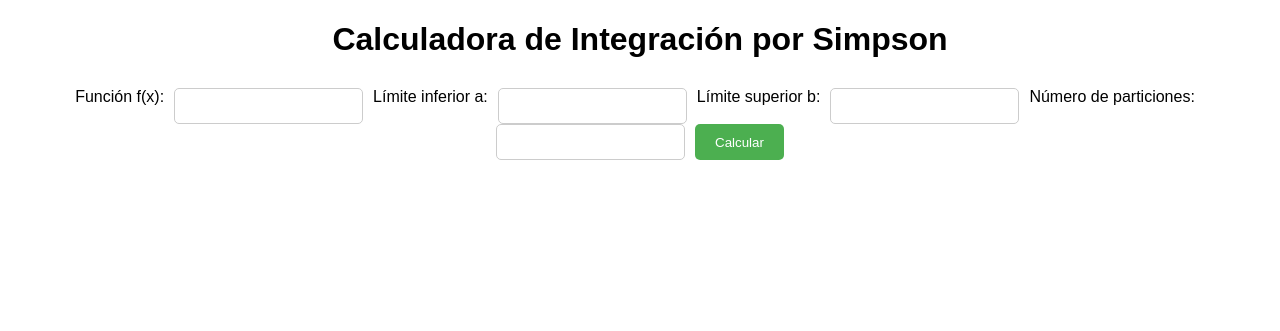
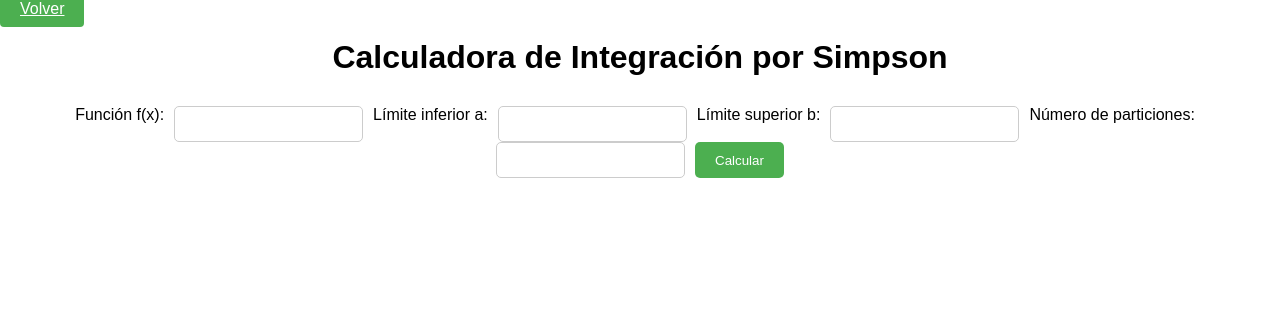
Before and after one commit to wshilman/Modelado-y-Simulacion, a plain HTML site: page simpson/index.html in a window 1280 px wide. Drawn offline with nearby package versions, Linux system fonts and the light colour scheme.

Commit message:
Add: back button

```diff
--- a/simpson/index.html
+++ b/simpson/index.html
@@ -7,6 +7,8 @@
 	<script src="https://cdn.jsdelivr.net/npm/chart.js"></script>
 </head>
 <body>
+	<a href="../index.html" style="background-color: #4CAF50; color: white; padding: 10px 20px; border: none; border-radius: 4px; cursor: pointer;">Volver</a>
+
 	<h1>Calculadora de Integración por Simpson</h1>
 	<form>
 		<label for="funcion">Función f(x):</label>
```
Also changed, not shown: montecarlo/index.html (+2 -0 lines), rectangulo/index.html (+2 -0 lines), trapecio/index.html (+2 -0 lines).
